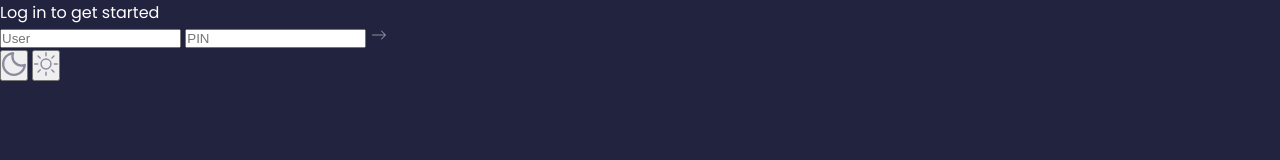
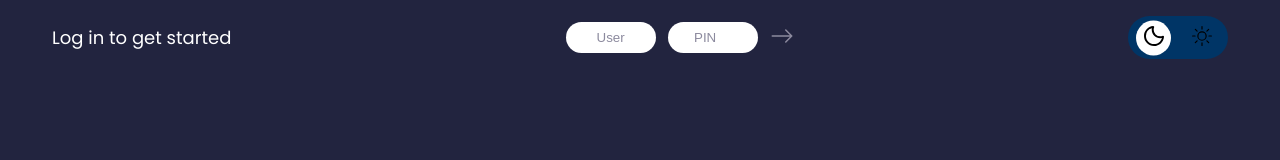
Before and after one commit to Armin-Fullstack/Bankist, a plain HTML site: page index.html in a window 1280 px wide. Drawn offline with Linux system fonts and the light colour scheme.

Commit message:
feat: finished Header

```diff
--- a/app.js
+++ b/app.js
@@ -0,0 +1,12 @@
+// Selectors
+const nightBtn = document.querySelector(".night-btn")
+const dayBtn = document.querySelector(".day-btn")
+
+const nightDayContainer = document.querySelector(".night-day-container")
+
+dayBtn.addEventListener("click" , () => {
+  nightDayContainer.classList.toggle("active-mode")
+ })
+nightBtn.addEventListener("click" , () => {
+ nightDayContainer.classList.toggle("active-mode")
+})
--- a/index.html
+++ b/index.html
@@ -18,18 +18,20 @@
     <!-- Header  -->
     <header class="header">
       <div class="header-container">
-        <p>Log in to get started</p>
+        <p class="header-text">Log in to get started</p>
         <form class="form">
           <input type="text" class="user-input" placeholder="User">
           <input type="number" class="pin-btn" placeholder="PIN">
-          <svg xmlns="http://www.w3.org/2000/svg" width="16" height="16" viewBox="0 0 16 16"><path fill="#8c8a9e" fill-rule="evenodd" d="M1 8a.5.5 0 0 1 .5-.5h11.793l-3.147-3.146a.5.5 0 0 1 .708-.708l4 4a.5.5 0 0 1 0 .708l-4 4a.5.5 0 0 1-.708-.708L13.293 8.5H1.5A.5.5 0 0 1 1 8z"/></svg>
+          <button type="submit" class="log-in-btn">
+            <svg class="log-in-svg" xmlns="http://www.w3.org/2000/svg" viewBox="0 0 16 16"><path fill="#8c8a9e" fill-rule="evenodd" d="M1 8a.5.5 0 0 1 .5-.5h11.793l-3.147-3.146a.5.5 0 0 1 .708-.708l4 4a.5.5 0 0 1 0 .708l-4 4a.5.5 0 0 1-.708-.708L13.293 8.5H1.5A.5.5 0 0 1 1 8z"/></svg>
+          </button>
         </form>
         <div class="night-day-container">
-          <button class="night">
-            <svg xmlns="http://www.w3.org/2000/svg" width="24" height="24" viewBox="0 0 24 24"><path fill="#8c8a9e" d="M19.524 14.721h.008c.644 0 1.275-.059 1.886-.172l-.063.01c-1.146 4.122-4.866 7.098-9.281 7.098h-.058h.003c-5.343-.006-9.673-4.336-9.678-9.679v-.001A9.76 9.76 0 0 1 9.37 2.665l.069-.017a10.013 10.013 0 0 0-.162 1.819v.007c.005 5.658 4.59 10.243 10.247 10.248h.001zM12.006.47a1.162 1.162 0 0 0-1.043-.465h.005C4.813.596.034 5.724 0 11.976v.003C.008 18.614 5.385 23.991 12.019 24h.061c6.243 0 11.367-4.786 11.905-10.889l.003-.045a1.168 1.168 0 0 0-.423-1.009l-.002-.002a1.164 1.164 0 0 0-1.084-.213l.008-.002l-.524.156a7.735 7.735 0 0 1-2.435.385h-.007a7.912 7.912 0 0 1-7.903-7.903V4.46c0-1.03.198-2.014.558-2.915l-.019.053a1.169 1.169 0 0 0-.155-1.134l.002.003z"/></svg>
+          <button class="night-btn">
+            <svg class="night-btn-svg" xmlns="http://www.w3.org/2000/svg" viewBox="0 0 24 24"><path fill="#000" d="M19.524 14.721h.008c.644 0 1.275-.059 1.886-.172l-.063.01c-1.146 4.122-4.866 7.098-9.281 7.098h-.058h.003c-5.343-.006-9.673-4.336-9.678-9.679v-.001A9.76 9.76 0 0 1 9.37 2.665l.069-.017a10.013 10.013 0 0 0-.162 1.819v.007c.005 5.658 4.59 10.243 10.247 10.248h.001zM12.006.47a1.162 1.162 0 0 0-1.043-.465h.005C4.813.596.034 5.724 0 11.976v.003C.008 18.614 5.385 23.991 12.019 24h.061c6.243 0 11.367-4.786 11.905-10.889l.003-.045a1.168 1.168 0 0 0-.423-1.009l-.002-.002a1.164 1.164 0 0 0-1.084-.213l.008-.002l-.524.156a7.735 7.735 0 0 1-2.435.385h-.007a7.912 7.912 0 0 1-7.903-7.903V4.46c0-1.03.198-2.014.558-2.915l-.019.053a1.169 1.169 0 0 0-.155-1.134l.002.003z"/></svg>
           </button>
-          <button class="day">
-            <svg xmlns="http://www.w3.org/2000/svg" width="24" height="24" viewBox="0 0 24 24"><path fill="#8c8a9e" d="M11.289 23.287v-2.952a.713.713 0 1 1 1.426 0v2.952a.713.713 0 1 1-1.426 0zm8.19-2.804l-2.087-2.086a.713.713 0 1 1 1.008-1.008l2.085 2.089a.713.713 0 0 1-1.009 1.002l.001.001zm-15.962 0a.71.71 0 0 1 0-1.008l2.087-2.087a.713.713 0 1 1 1.008 1.008l-2.087 2.086a.71.71 0 0 1-1.008 0zm2.803-8.485a5.683 5.683 0 1 1 11.366 0a5.683 5.683 0 0 1-11.366 0zm1.425 0a4.26 4.26 0 1 0 8.518 0a4.26 4.26 0 0 0-8.518 0zm12.591.713a.713.713 0 1 1 0-1.426h2.952a.713.713 0 1 1 0 1.426zm-19.623 0a.713.713 0 1 1 0-1.426h2.953a.713.713 0 1 1 0 1.426zM17.39 6.608a.71.71 0 0 1 0-1.008l2.087-2.087a.713.713 0 1 1 1.008 1.008l-2.087 2.087a.71.71 0 0 1-1.008 0zm-11.788 0L3.517 4.523a.713.713 0 1 1 1.008-1.008l2.087 2.087A.713.713 0 1 1 5.604 6.61zm5.685-2.944V.713a.713.713 0 1 1 1.426 0v2.952a.713.713 0 1 1-1.426 0z"/></svg>
+          <button class="day-btn">
+            <svg class="day-btn-svg" xmlns="http://www.w3.org/2000/svg" viewBox="0 0 24 24"><path fill="#000" d="M11.289 23.287v-2.952a.713.713 0 1 1 1.426 0v2.952a.713.713 0 1 1-1.426 0zm8.19-2.804l-2.087-2.086a.713.713 0 1 1 1.008-1.008l2.085 2.089a.713.713 0 0 1-1.009 1.002l.001.001zm-15.962 0a.71.71 0 0 1 0-1.008l2.087-2.087a.713.713 0 1 1 1.008 1.008l-2.087 2.086a.71.71 0 0 1-1.008 0zm2.803-8.485a5.683 5.683 0 1 1 11.366 0a5.683 5.683 0 0 1-11.366 0zm1.425 0a4.26 4.26 0 1 0 8.518 0a4.26 4.26 0 0 0-8.518 0zm12.591.713a.713.713 0 1 1 0-1.426h2.952a.713.713 0 1 1 0 1.426zm-19.623 0a.713.713 0 1 1 0-1.426h2.953a.713.713 0 1 1 0 1.426zM17.39 6.608a.71.71 0 0 1 0-1.008l2.087-2.087a.713.713 0 1 1 1.008 1.008l-2.087 2.087a.71.71 0 0 1-1.008 0zm-11.788 0L3.517 4.523a.713.713 0 1 1 1.008-1.008l2.087 2.087A.713.713 0 1 1 5.604 6.61zm5.685-2.944V.713a.713.713 0 1 1 1.426 0v2.952a.713.713 0 1 1-1.426 0z"/></svg>
           </button>
         </div>
       </div>
--- a/style.css
+++ b/style.css
@@ -4,9 +4,95 @@
   text-decoration: none;
   box-sizing: border-box;
 }
-
+html {
+  font-size: 62.5%;
+}
 body {
   background-color: #22243F;
   font-family: "Poppins" , sans-serif;
   color: #fff;
 }
+.header {
+  padding: 1.6rem 0;
+}
+.header-container {
+  display: flex;
+  align-items: center;
+  justify-content: space-between;
+  max-width: 120rem;
+  margin: 0 auto;
+  padding: 0 1.2rem;
+}
+.header-text {
+  font-size: 1.8rem;
+}
+.form {
+  display: flex;
+  align-items: center;
+  gap: 1.2rem;
+}
+.user-input , .pin-btn{
+  border: none;
+  outline: none;
+  background-color: #fff;
+  padding: 0.8rem 1.6rem;
+  width: 9rem;
+  border-radius: 30px;
+  color: #8C8A9E;
+}
+.user-input::placeholder ,
+ .pin-btn::placeholder{
+  text-align: center;
+  color: #8C8A9E;
+}
+.log-in-btn {
+  background-color: transparent;
+  border: none;
+  outline: none;
+  cursor: pointer;
+}
+.log-in-svg {
+  width: 2.4rem;
+  height: 2.4rem;
+}
+.night-day-container {
+  background-color: #003566;
+  width: 10rem;
+  border-radius: 30px;
+  display: flex;
+  justify-content: space-between;
+  padding: 1rem 1.6rem;
+  position: relative;
+  cursor: pointer;
+}
+.night-day-container::before {
+  content: "";
+  display: inline-block;
+  background-color: #fff;
+  border-radius: 50%;
+  position: absolute;
+  width: 3.5rem;
+  height: 3.5rem;
+  top: 50%;
+  left: 0.8rem;
+  transform: translateY(-50%);
+  transition: all 0.4s ease-out;
+}
+
+.night-day-container.active-mode::before {
+  left: calc(100% - 3.5rem - 0.8rem);
+}
+
+.night-btn , .day-btn{
+  background-color: transparent;
+  border: none;
+  outline: none;
+  cursor: pointer;
+  transition: all 0.3s;
+  z-index: 999;
+}
+
+.night-btn-svg , .day-btn-svg {
+  width: 2rem;
+  height: 2rem;
+}
```
